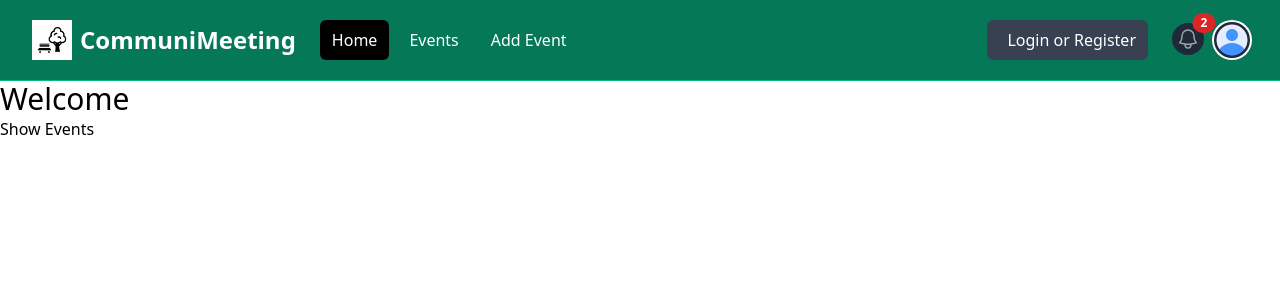
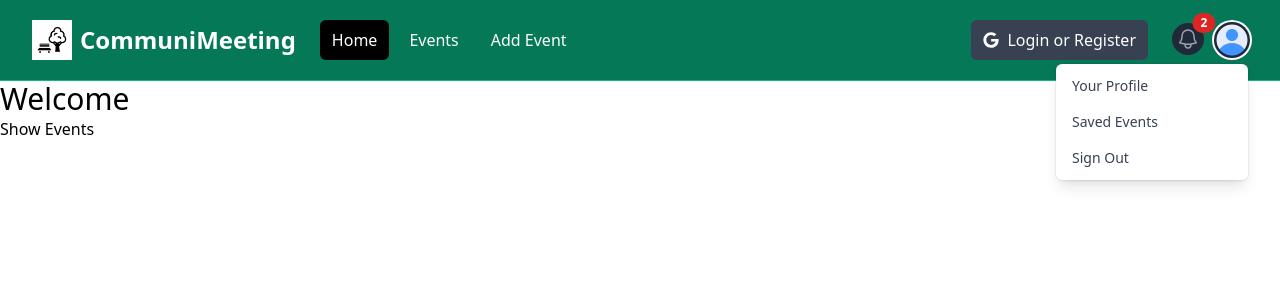
Before and after one commit to naonao-aaa/CommuniMeet-TS-Next14, a Next.js app: page / in a window 1280 px wide. Both pictures are taken after a click on the button "Open user menu". Shown: the top 300 px of the page. Built offline with nearby package versions, Linux system fonts and the light colour scheme.

Commit message:
[update]ナビゲーションバー npm i react-icons

```diff
--- a/components/Navbar.tsx
+++ b/components/Navbar.tsx
@@ -1,8 +1,15 @@
+"use client";
+import { useState } from "react";
 import Image from "next/image";
+import Link from "next/link";
 import logo from "@/assets/images/kouen_park.jpeg";
 import profileDefault from "@/assets/images/profile.png";
+import { FaGoogle } from "react-icons/fa";
 
 const Navbar: React.FC = () => {
+  const [isMobileMenuOpen, setIsMobileMenuOpen] = useState<boolean>(false);
+  const [isProfileMenuOpen, setIsProfileMenuOpen] = useState<boolean>(false);
+
   return (
     <nav className="bg-emerald-700 border-b border-emerald-500">
       <div className="mx-auto max-w-7xl px-2 sm:px-6 lg:px-8">
@@ -15,6 +22,7 @@
               className="relative inline-flex items-center justify-center rounded-md p-2 text-gray-400 hover:bg-gray-700 hover:text-white focus:outline-none focus:ring-2 focus:ring-inset focus:ring-white"
               aria-controls="mobile-menu"
               aria-expanded="false"
+              onClick={() => setIsMobileMenuOpen((prev) => !prev)}
             >
               <span className="absolute -inset-0.5"></span>
               <span className="sr-only">Open main menu</span>
@@ -37,34 +45,34 @@
 
           <div className="flex flex-1 items-center justify-center md:items-stretch md:justify-start">
             {/* <!-- ロゴ --> */}
-            <a className="flex flex-shrink-0 items-center" href="/index.html">
+            <Link className="flex flex-shrink-0 items-center" href="/">
               <Image className="h-10 w-auto" src={logo} alt="CommuniMeeting" />
 
               <span className="hidden md:block text-white text-2xl font-bold ml-2">
                 CommuniMeeting
               </span>
-            </a>
+            </Link>
             {/* <!-- Desktopメニュー --> */}
             <div className="hidden md:ml-6 md:block">
               <div className="flex space-x-2">
-                <a
-                  href="/index.html"
+                <Link
+                  href="/"
                   className="text-white bg-black hover:bg-gray-900 hover:text-white rounded-md px-3 py-2"
                 >
                   Home
-                </a>
-                <a
-                  href="#"
+                </Link>
+                <Link
+                  href="/events"
                   className="text-white hover:bg-gray-900 hover:text-white rounded-md px-3 py-2"
                 >
                   Events
-                </a>
-                <a
-                  href="#"
+                </Link>
+                <Link
+                  href="/events/add"
                   className="text-white hover:bg-gray-900 hover:text-white rounded-md px-3 py-2"
                 >
                   Add Event
-                </a>
+                </Link>
               </div>
             </div>
           </div>
@@ -73,7 +81,7 @@
           <div className="hidden md:block md:ml-6">
             <div className="flex items-center">
               <button className="flex items-center text-white bg-gray-700 hover:bg-gray-900 hover:text-white rounded-md px-3 py-2">
-                <i className="fa-brands fa-google text-white mr-2"></i>
+                <FaGoogle className="text-white mr-2" />
                 <span>Login or Register</span>
               </button>
             </div>
@@ -81,7 +89,7 @@
 
           {/* <!-- 右側のメニュー（ログイン）--> */}
           <div className="absolute inset-y-0 right-0 flex items-center pr-2 md:static md:inset-auto md:ml-6 md:pr-0">
-            <a href="messages.html" className="relative group">
+            <Link href="/messages" className="relative group">
               <button
                 type="button"
                 className="relative rounded-full bg-gray-800 p-1 text-gray-400 hover:text-white focus:outline-none focus:ring-2 focus:ring-white focus:ring-offset-2 focus:ring-offset-gray-800"
@@ -106,7 +114,7 @@
               <span className="absolute top-0 right-0 inline-flex items-center justify-center px-2 py-1 text-xs font-bold leading-none text-white transform translate-x-1/2 -translate-y-1/2 bg-red-600 rounded-full">
                 2{/* <!-- 後ほど、実際の通知数に置き換える --> */}
               </span>
-            </a>
+            </Link>
             {/* <!-- Profileドロップダウンボタン --> */}
             <div className="relative ml-3">
               <div>
@@ -116,6 +124,7 @@
                   id="user-menu-button"
                   aria-expanded="false"
                   aria-haspopup="true"
+                  onClick={() => setIsProfileMenuOpen((prev) => !prev)}
                 >
                   <span className="absolute -inset-1.5"></span>
                   <span className="sr-only">Open user menu</span>
@@ -128,74 +137,77 @@
               </div>
 
               {/* <!-- Profileドロップダウン --> */}
+              {isProfileMenuOpen && (
                 <div
                   id="user-menu"
-                className="hidden absolute right-0 z-10 mt-2 w-48 origin-top-right rounded-md bg-white py-1 shadow-lg ring-1 ring-black ring-opacity-5 focus:outline-none"
+                  className="absolute right-0 z-10 mt-2 w-48 origin-top-right rounded-md bg-white py-1 shadow-lg ring-1 ring-black ring-opacity-5 focus:outline-none"
                   role="menu"
                   aria-orientation="vertical"
                   aria-labelledby="user-menu-button"
                   tabIndex={-1}
                 >
-                <a
-                  href="/profile.html"
+                  <Link
+                    href="/profile"
                     className="block px-4 py-2 text-sm text-gray-700"
                     role="menuitem"
                     tabIndex={-1}
                     id="user-menu-item-0"
                   >
                     Your Profile
-                </a>
-                <a
-                  href="#"
+                  </Link>
+                  <Link
+                    href="/events/saved"
                     className="block px-4 py-2 text-sm text-gray-700"
                     role="menuitem"
                     tabIndex={-1}
                     id="user-menu-item-2"
                   >
                     Saved Events
-                </a>
-                <a
-                  href="#"
+                  </Link>
+                  <button
                     className="block px-4 py-2 text-sm text-gray-700"
                     role="menuitem"
                     tabIndex={-1}
                     id="user-menu-item-2"
                   >
                     Sign Out
-                </a>
+                  </button>
                 </div>
+              )}
             </div>
           </div>
         </div>
       </div>
 
       {/* <!-- モバイルメニュー --> */}
-      <div className="hidden" id="mobile-menu">
+      {isMobileMenuOpen && (
+        <div id="mobile-menu">
           <div className="space-y-1 px-2 pb-3 pt-2">
-          <a
-            href="/index.html"
+            <Link
+              href="/"
               className="bg-gray-900 text-white block rounded-md px-3 py-2 text-base font-medium"
             >
               Home
-          </a>
-          <a
-            href="#"
+            </Link>
+            <Link
+              href="/events"
               className="text-gray-300 hover:bg-gray-700 hover:text-white block rounded-md px-3 py-2 text-base font-medium"
             >
               Events
-          </a>
-          <a
-            href="#"
+            </Link>
+            <Link
+              href="/events/add"
               className="text-gray-300 hover:bg-gray-700 hover:text-white block rounded-md px-3 py-2 text-base font-medium"
             >
               Add Event
-          </a>
+            </Link>
             <button className="flex items-center text-white bg-gray-700 hover:bg-gray-900 hover:text-white rounded-md px-3 py-2 my-4">
-            <i className="fa-brands fa-google mr-2"></i>
+              <FaGoogle className="text-white -mr-2" />
               <span>Login or Register</span>
             </button>
           </div>
         </div>
+      )}
     </nav>
   );
 };
```
Also changed, not shown: package.json (+4 -3 lines), 1 other file (tests, documents, lock files or other folders). Lines whose indentation alone changed are shown as unchanged.
